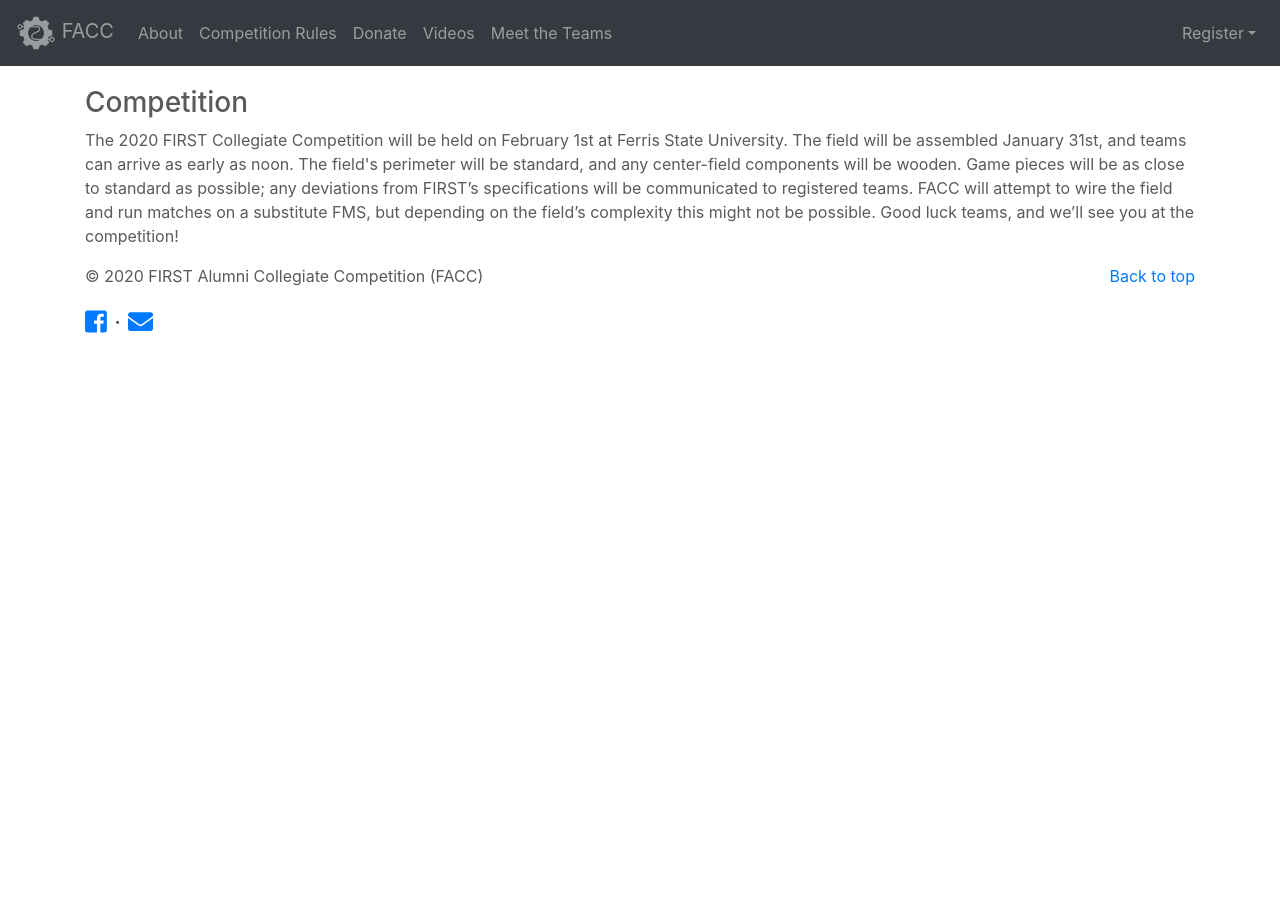
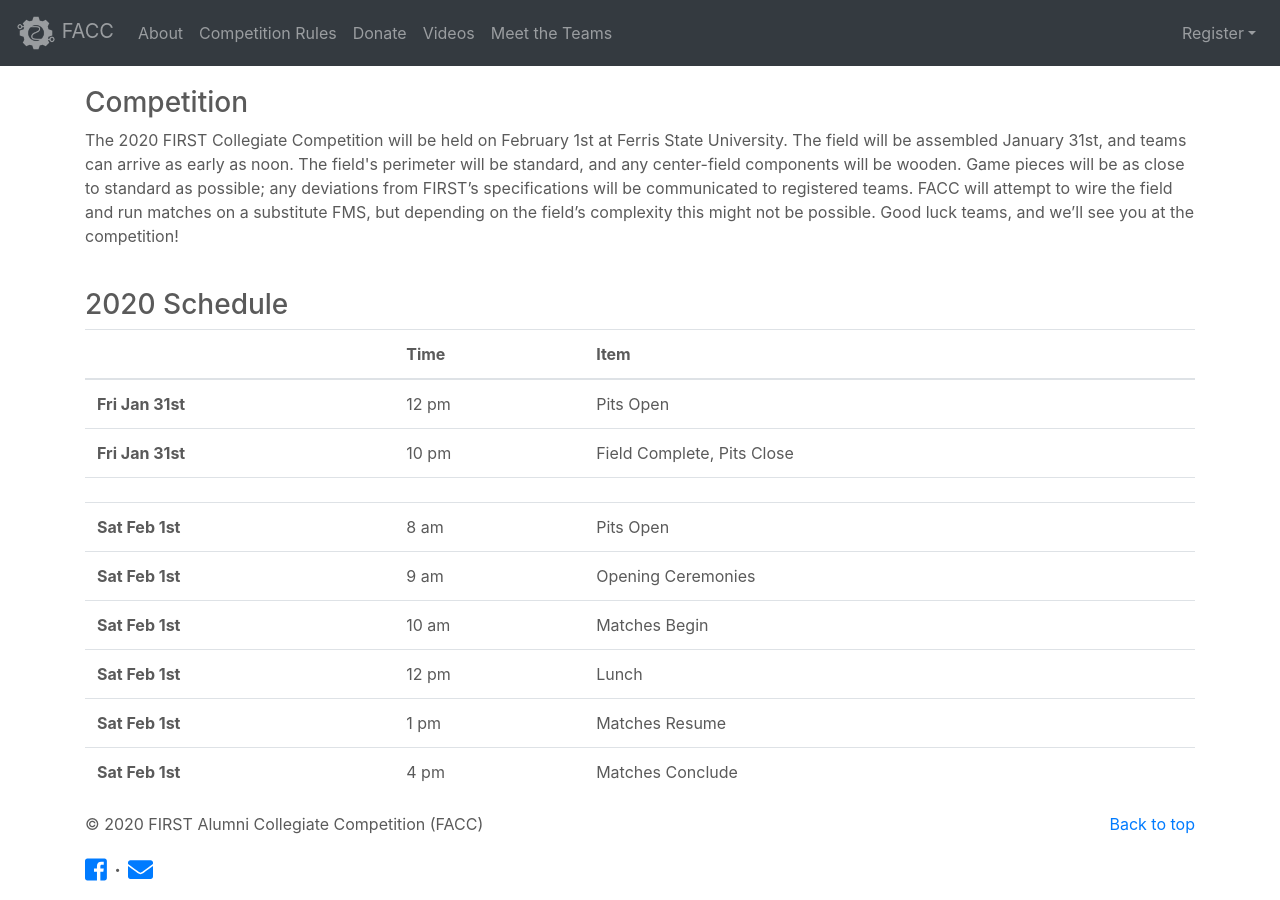
Before and after one commit to FAMNM/facc-website, a Jekyll site: the page built from competition.html, in a window 1280 px wide and 900 px high, scrolled down 1279 px. Built offline with Jekyll 4.4.1, drawn with Linux system fonts in a browser that asks for light colours; nearby versions of some CDN libraries; before the commit the page ends 1684 px from its top, so only the background shows below that.

Commit message:
Schedule

```diff
--- a/competition.html
+++ b/competition.html
@@ -121,6 +121,65 @@
                         but depending on the field’s complexity this might not be possible. Good luck
                         teams, and we’ll see you at the competition!
                     </p>
+                    <br>
+
+                    <h3>2020 Schedule</h3>
+                    <table class="table">
+                      <thead>
+                        <tr>
+                          <th scope="col"></th>
+                          <th scope="col">Time</th>
+                          <th scope="col">Item</th>
+                        </tr>
+                      </thead>
+                      <tbody>
+                        <tr>
+                          <th scope="row">Fri Jan 31st</th>
+                          <td>12 pm</th>
+                          <td>Pits Open</td>
+                        </tr>
+                        <tr>
+                          <th scope="row">Fri Jan 31st</th>
+                          <td>10 pm</td>
+                          <td>Field Complete, Pits Close</td>
+                        </tr>
+                        <tr>
+                          <th scope="row"></th>
+                          <td></td>
+                          <td></td>
+                        </tr>
+                        <tr>
+                          <th scope="row">Sat Feb 1st</th>
+                          <td>8 am</td>
+                          <td>Pits Open</td>
+                        </tr>
+                        <tr>
+                          <th scope="row">Sat Feb 1st</th>
+                          <td>9 am</td>
+                          <td>Opening Ceremonies</td>
+                        </tr>
+                        <tr>
+                          <th scope="row">Sat Feb 1st</th>
+                          <td>10 am</td>
+                          <td>Matches Begin</td>
+                        </tr>
+                        <tr>
+                          <th scope="row">Sat Feb 1st</th>
+                          <td>12 pm</td>
+                          <td>Lunch</td>
+                        </tr>
+                        <tr>
+                          <th scope="row">Sat Feb 1st</th>
+                          <td>1 pm</td>
+                          <td>Matches Resume</td>
+                        </tr>
+                        <tr>
+                          <th scope="row">Sat Feb 1st</th>
+                          <td>4 pm</td>
+                          <td>Matches Conclude</td>
+                        </tr>
+                      </tbody>
+                    </table>
                 </div>
             </div>
         </div>
```
